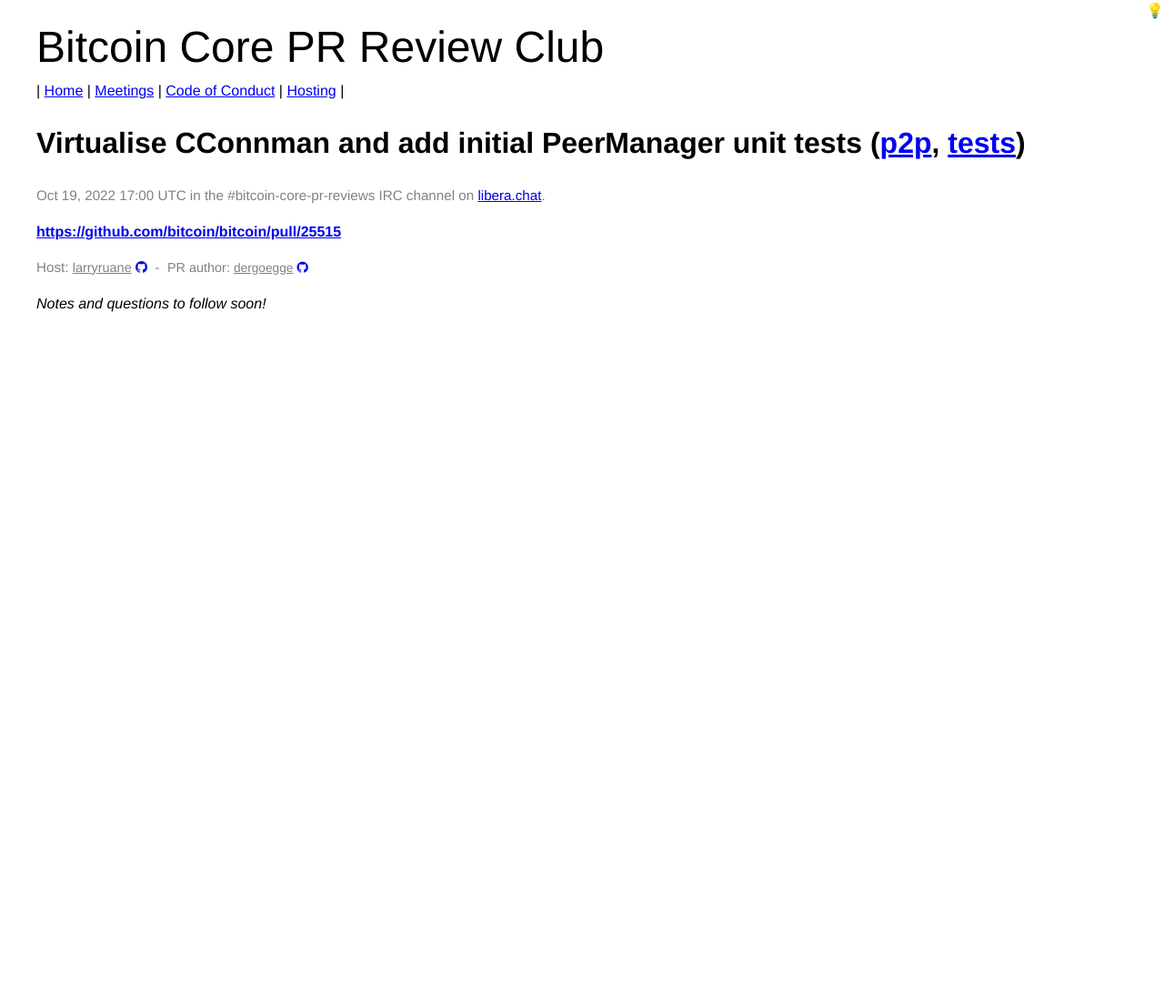
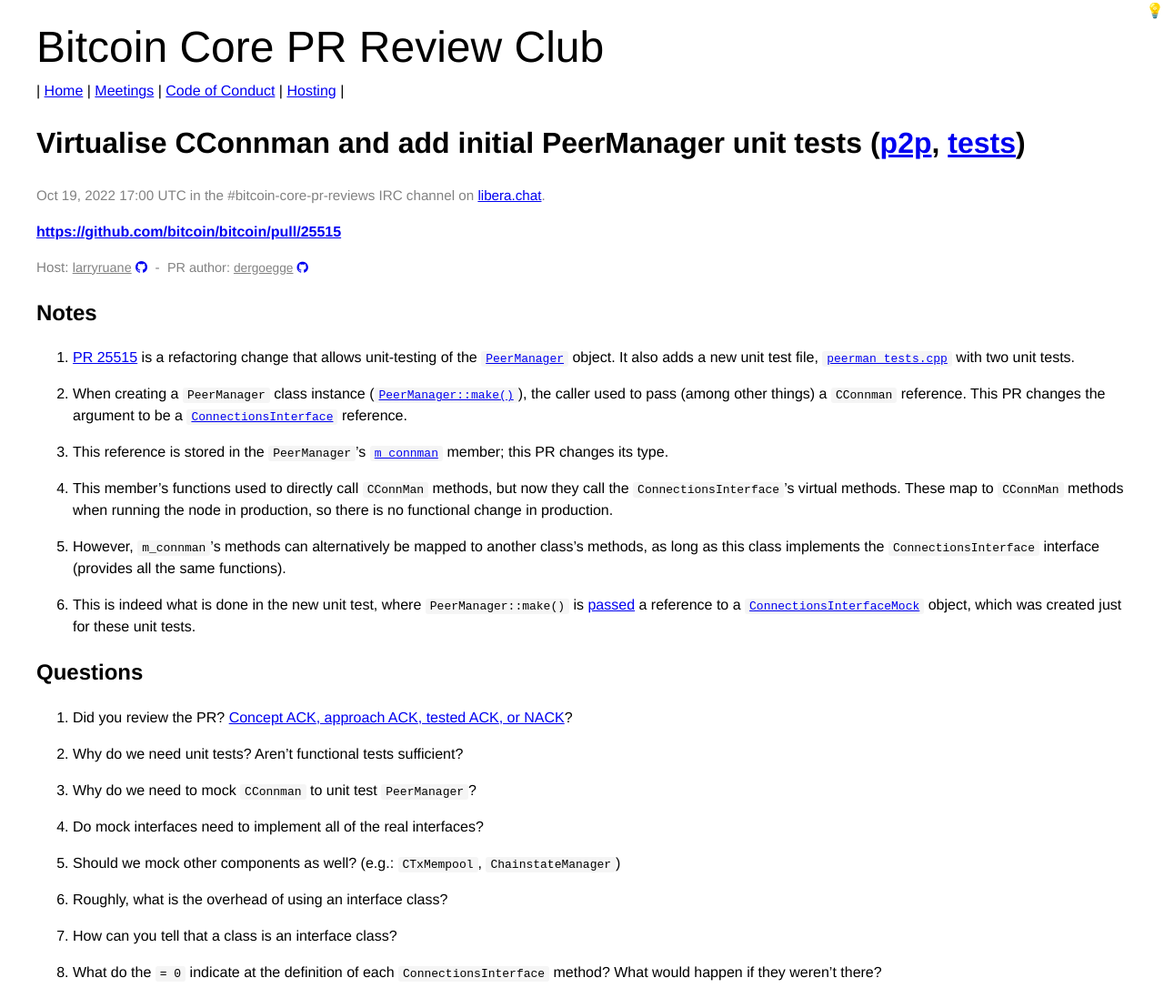
Before and after one commit to bitcoin-core-review-club/website, a Jekyll site: the page built from _posts/2022-10-19-#25515.md, in a window 1280 px wide. Shown: the whole page at 91% size. Built offline with Jekyll 4.4.1, drawn with Linux system fonts in a browser that asks for light colours; before the commit the page ends 916 px from its top, so only the background shows below that.

Commit message:
add notes and questions

```diff
--- a/_posts/2022-10-19-#25515.md
+++ b/_posts/2022-10-19-#25515.md
@@ -7,18 +7,67 @@
 components: ["p2p", "tests"]
 host: larryruane
 status: upcoming
-commit:
+commit: f98a4e8d891dd7374ef7dc4c723797bf0705075f
 ---
 
-_Notes and questions to follow soon!_
+## Notes
 
-<!-- TODO: Before meeting, add notes and questions
-## Notes
+1. [PR 25515](https://github.com/bitcoin/bitcoin/pull/25515) is a refactoring change that
+allows unit-testing of the
+[`PeerManager`](https://github.com/bitcoin/bitcoin/blob/a52ff619a45c760f657413cbd40e1e2226068541/src/net_processing.h#L41)
+object. It also adds a new unit test file,
+[`peerman_tests.cpp`](https://github.com/dergoegge/bitcoin/blob/2022-06-virt-connman/src/test/peerman_tests.cpp)
+with two unit tests.
+
+1. When creating a `PeerManager` class instance
+([`PeerManager::make()`](https://github.com/bitcoin/bitcoin/pull/25515/commits/9efcd9668d143afa2e8213a7bacf94da7f645e4c#diff-2a4e846ad2d76a4e7a6f6c46a68b3603de372f435a93b7c0fcabadccc0ed86a5)),
+the caller used to pass (among other things)
+a `CConnman` reference. This PR changes the argument to be a
+[`ConnectionsInterface`](https://github.com/bitcoin/bitcoin/pull/25515/commits/4f2533c5fd18aea8af86623b2904e7f987465a59#diff-422879cc8bfac56d4380c865f381b58afeb344bc355bbc7f47c581e4491b6b4bR667)
+reference.
+
+1. This reference is stored in the `PeerManager`'s
+[`m_connman`](https://github.com/bitcoin/bitcoin/pull/25515/commits/9efcd9668d143afa2e8213a7bacf94da7f645e4c#diff-6875de769e90cec84d2e8a9c1b962cdbcda44d870d42e4215827e599e11e90e3L704)
+member; this PR changes its type.
+
+1. This member's functions used to directly call `CConnMan` methods, but now
+they call the `ConnectionsInterface`'s virtual methods. These
+map to `CConnMan` methods when running the node in production,
+so there is no functional change in production.
+
+1. However, `m_connman`'s methods can
+alternatively be mapped to another class's methods, as long as this
+class implements the `ConnectionsInterface` interface (provides all
+the same functions).
+
+1. This is indeed what is done in the new unit test, where
+`PeerManager::make()` is
+[passed](https://github.com/dergoegge/bitcoin/blob/f98a4e8d891dd7374ef7dc4c723797bf0705075f/src/test/peerman_tests.cpp#L186)
+a reference to a
+[`ConnectionsInterfaceMock`](https://github.com/dergoegge/bitcoin/blob/f98a4e8d891dd7374ef7dc4c723797bf0705075f/src/test/peerman_tests.cpp#L45)
+object, which was created just for these unit tests.
+
 
 ## Questions
 
 1. Did you review the PR? [Concept ACK, approach ACK, tested ACK, or NACK](https://github.com/bitcoin/bitcoin/blob/master/CONTRIBUTING.md#peer-review)?
--->
+
+1. Why do we need unit tests? Aren't functional tests sufficient?
+
+1. Why do we need to mock `CConnman` to unit test `PeerManager`?
+
+1. Do mock interfaces need to implement all of the real interfaces?
+
+1. Should we mock other components as well? (e.g.: `CTxMempool`, `ChainstateManager`)
+
+1. Roughly, what is the overhead of using an interface class?
+
+1. How can you tell that a class is an interface class?
+
+1. What do the `= 0` indicate at the definition of each `ConnectionsInterface` method?
+What would happen if they weren't there?
+
+
 
 <!-- TODO: After meeting, uncomment and add meeting log between the irc tags
 ## Meeting Log
```
